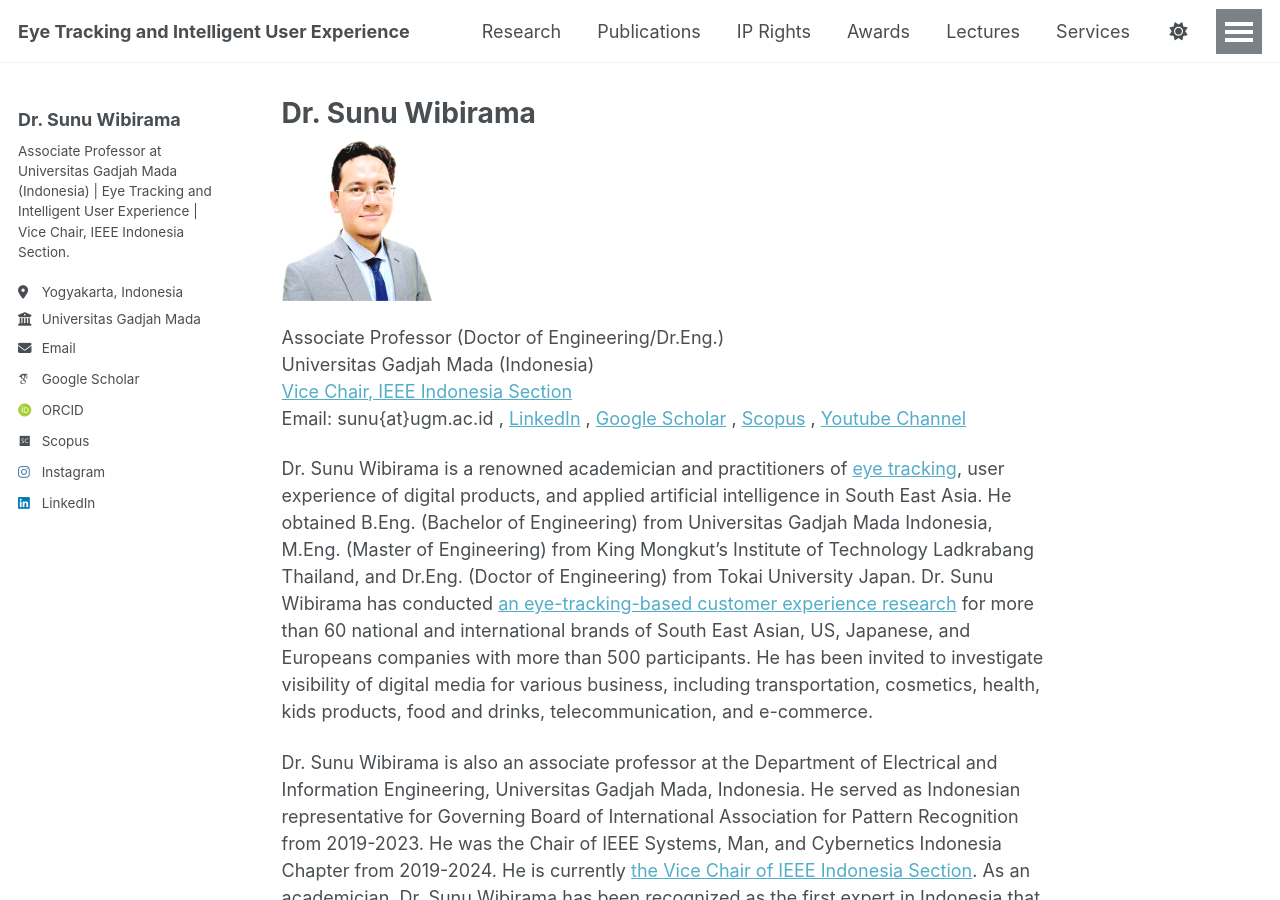
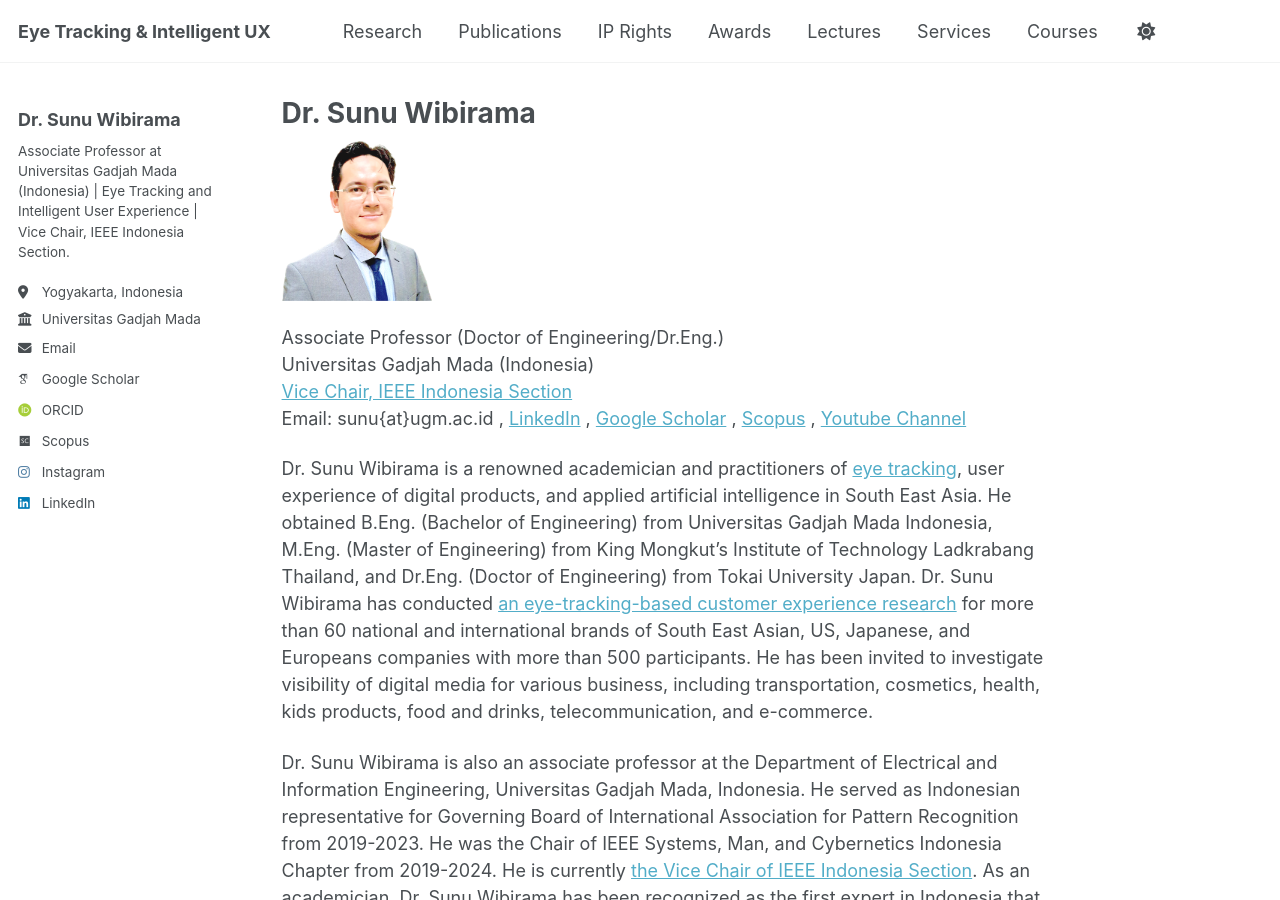
Before and after one commit to wibirama/wibirama.github.io, a Jekyll site: the page built from _pages/about.md, in a window 1280 px wide and 900 px high. Built offline with Jekyll 4.4.1, drawn with Linux system fonts in a browser that asks for light colours; some web fonts are replaced; a script that is not in the unit is left out.

Commit message:
Update _config.yml

```diff
--- a/_config.yml
+++ b/_config.yml
@@ -9,7 +9,7 @@
 # Basic Site Settings
 locale                   : "en-US"
 site_theme               : "default"
-title                    : "Eye Tracking and Intelligent User Experience"
+title                    : "Eye Tracking & Intelligent UX"
 title_separator          : "-"
 name                     : &name "Dr. Sunu Wibirama"
 description              : &description "Eye Tracking and Intelligent User Experience"
```
